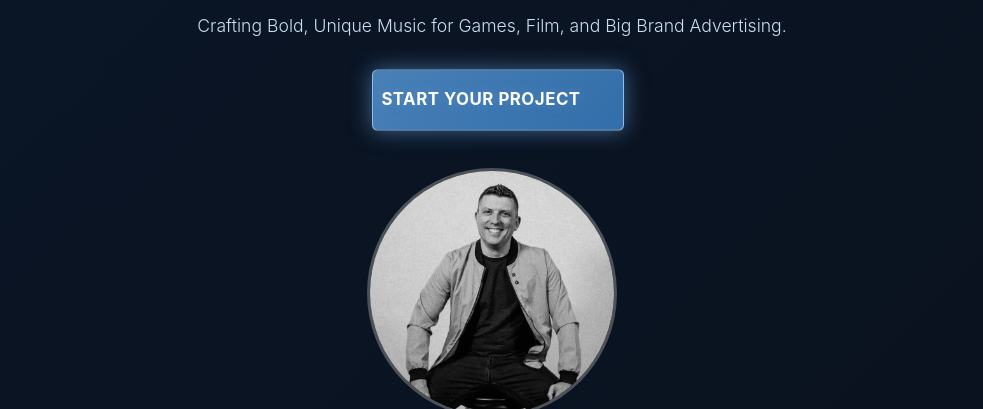
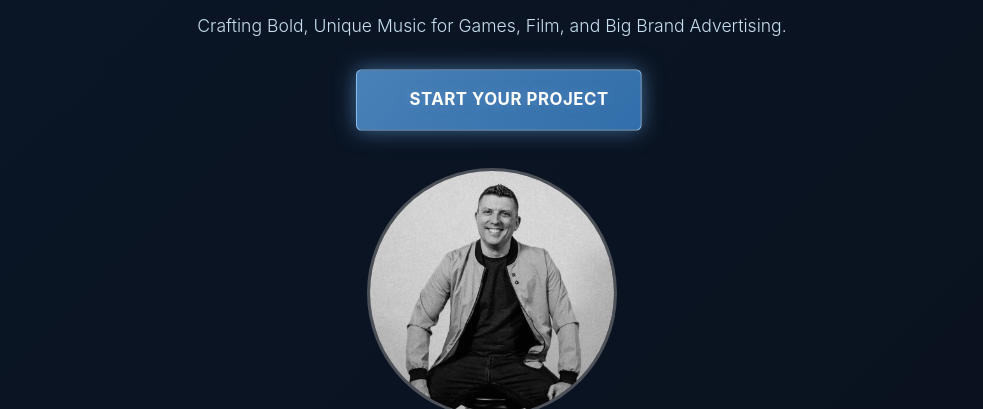
Before and after one commit to DanTheBand/DanTheBand-Website-1, a plain HTML site: page index.html in a window 1280 px wide. In both pictures the pointer is over the link "START YOUR PROJECT". Shown: the part 391-800 px from the top of the page, without its empty margins (148-1131 px from the left). Drawn offline with Linux system fonts and the light colour scheme.

Commit message:
CTA button fixes

```diff
--- a/index.html
+++ b/index.html
@@ -177,6 +177,12 @@
             border-color: rgba(140, 190, 240, 1);
             box-shadow: 0 0 20px rgba(100, 160, 220, 0.6);
             transform: scale(1.05);
+            /* 🛑 ADD THIS LINE 🛑 */
+            /* Shifts the content 10px to the right (from 40px base to 50px) */
+            padding-left: 50px;
+
+            /* OPTIONAL: Reduce right padding to keep the total button width stable */
+            padding-right: 30px;
         }
 
         /* Profile Image Section */
```
